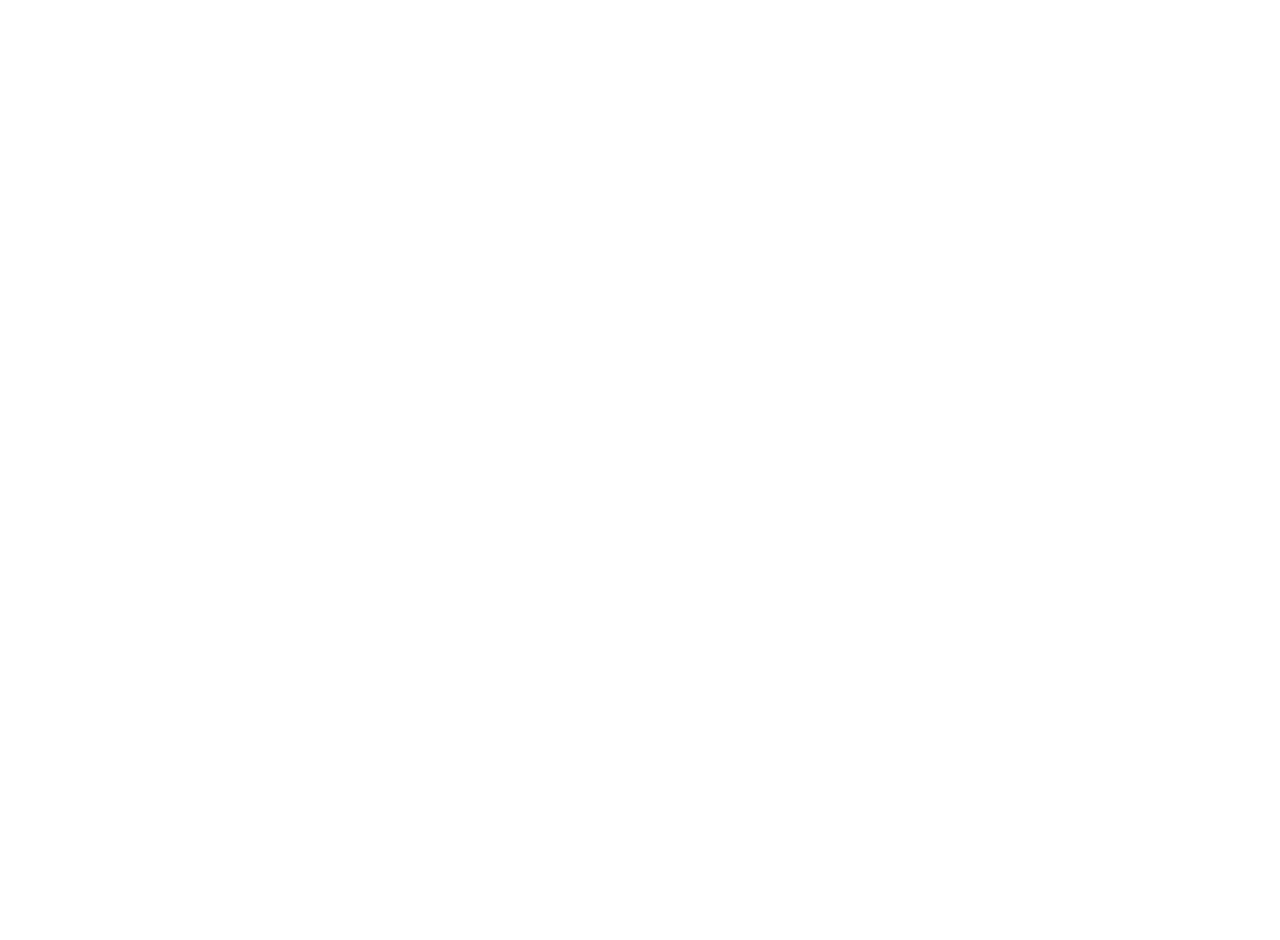
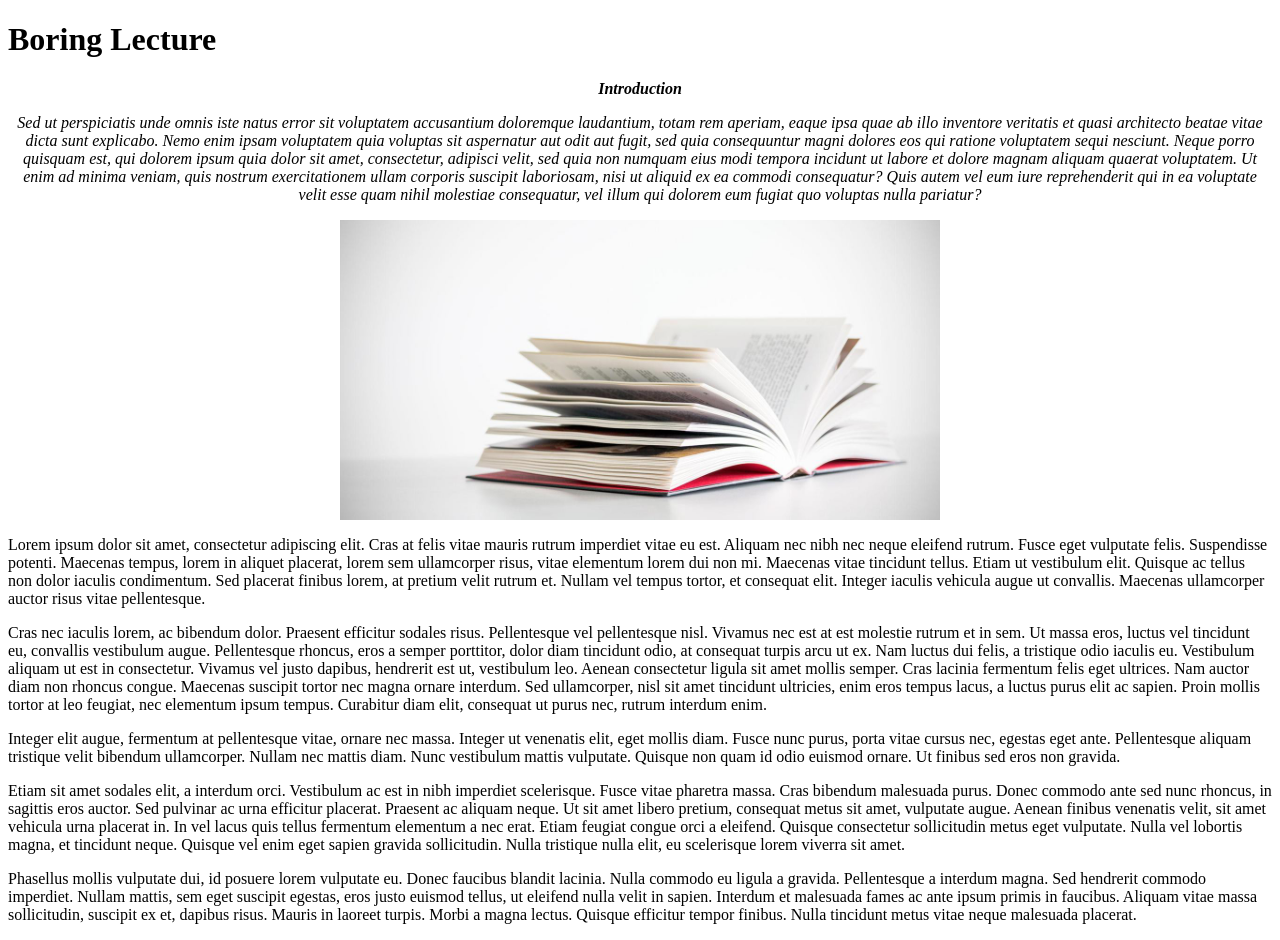
Before and after one commit to PanatdaCatlin/boring-lecture, a plain HTML site: page index.html in a window 1280 px wide. Before the commit the page ends 800 px from the top, so only its background shows below. Drawn offline with Linux system fonts and the light colour scheme.

```diff
--- a/css/styles.css
+++ b/css/styles.css
@@ -0,0 +1,13 @@
+.intro {
+  font-style: italic;
+  text-align: center;
+  font-size: 16px;
+}
+
+img.intro {
+  height: 300px;
+  width: auto;
+  display: block;
+  margin-left: auto;
+  margin-right: auto;
+}
--- a/index.html
+++ b/index.html
@@ -5,6 +5,29 @@
     <title>Boring Lecture</title>
   </head>
   <body>
+    <h1>Boring Lecture</h1>
 
+    <h2 class="intro">Introduction</h2>
+
+    <p class="intro">Sed ut perspiciatis unde omnis iste natus error sit voluptatem accusantium doloremque laudantium, totam rem aperiam, eaque ipsa quae ab illo inventore veritatis et quasi architecto beatae vitae dicta sunt explicabo. Nemo enim ipsam voluptatem quia voluptas sit aspernatur aut odit aut fugit, sed quia consequuntur magni dolores eos qui ratione voluptatem sequi nesciunt. Neque porro quisquam est, qui dolorem ipsum quia dolor sit amet, consectetur, adipisci velit, sed quia non numquam eius modi tempora incidunt ut labore et dolore magnam aliquam quaerat voluptatem. Ut enim ad minima veniam, quis nostrum exercitationem ullam corporis suscipit laboriosam, nisi ut aliquid ex ea commodi consequatur? Quis autem vel eum iure reprehenderit qui in ea voluptate velit esse quam nihil molestiae consequatur, vel illum qui dolorem eum fugiat quo voluptas nulla pariatur?
+    </p>
+
+    <img src="img/book.jpg" alt="a book" class="intro">
+
+
+    <p>Lorem ipsum dolor sit amet, consectetur adipiscing elit. Cras at felis vitae mauris rutrum imperdiet vitae eu est. Aliquam nec nibh nec neque eleifend rutrum. Fusce eget vulputate felis. Suspendisse potenti. Maecenas tempus, lorem in aliquet placerat, lorem sem ullamcorper risus, vitae elementum lorem dui non mi. Maecenas vitae tincidunt tellus. Etiam ut vestibulum elit. Quisque ac tellus non dolor iaculis condimentum. Sed placerat finibus lorem, at pretium velit rutrum et. Nullam vel tempus tortor, et consequat elit. Integer iaculis vehicula augue ut convallis. Maecenas ullamcorper auctor risus vitae pellentesque.
+    </p>
+
+    <p>Cras nec iaculis lorem, ac bibendum dolor. Praesent efficitur sodales risus. Pellentesque vel pellentesque nisl. Vivamus nec est at est molestie rutrum et in sem. Ut massa eros, luctus vel tincidunt eu, convallis vestibulum augue. Pellentesque rhoncus, eros a semper porttitor, dolor diam tincidunt odio, at consequat turpis arcu ut ex. Nam luctus dui felis, a tristique odio iaculis eu. Vestibulum aliquam ut est in consectetur. Vivamus vel justo dapibus, hendrerit est ut, vestibulum leo. Aenean consectetur ligula sit amet mollis semper. Cras lacinia fermentum felis eget ultrices. Nam auctor diam non rhoncus congue. Maecenas suscipit tortor nec magna ornare interdum. Sed ullamcorper, nisl sit amet tincidunt ultricies, enim eros tempus lacus, a luctus purus elit ac sapien. Proin mollis tortor at leo feugiat, nec elementum ipsum tempus. Curabitur diam elit, consequat ut purus nec, rutrum interdum enim.
+    </p>
+
+    <p>Integer elit augue, fermentum at pellentesque vitae, ornare nec massa. Integer ut venenatis elit, eget mollis diam. Fusce nunc purus, porta vitae cursus nec, egestas eget ante. Pellentesque aliquam tristique velit bibendum ullamcorper. Nullam nec mattis diam. Nunc vestibulum mattis vulputate. Quisque non quam id odio euismod ornare. Ut finibus sed eros non gravida.
+    </p>
+
+    <p>Etiam sit amet sodales elit, a interdum orci. Vestibulum ac est in nibh imperdiet scelerisque. Fusce vitae pharetra massa. Cras bibendum malesuada purus. Donec commodo ante sed nunc rhoncus, in sagittis eros auctor. Sed pulvinar ac urna efficitur placerat. Praesent ac aliquam neque. Ut sit amet libero pretium, consequat metus sit amet, vulputate augue. Aenean finibus venenatis velit, sit amet vehicula urna placerat in. In vel lacus quis tellus fermentum elementum a nec erat. Etiam feugiat congue orci a eleifend. Quisque consectetur sollicitudin metus eget vulputate. Nulla vel lobortis magna, et tincidunt neque. Quisque vel enim eget sapien gravida sollicitudin. Nulla tristique nulla elit, eu scelerisque lorem viverra sit amet.
+    </p>
+
+    <p>Phasellus mollis vulputate dui, id posuere lorem vulputate eu. Donec faucibus blandit lacinia. Nulla commodo eu ligula a gravida. Pellentesque a interdum magna. Sed hendrerit commodo imperdiet. Nullam mattis, sem eget suscipit egestas, eros justo euismod tellus, ut eleifend nulla velit in sapien. Interdum et malesuada fames ac ante ipsum primis in faucibus. Aliquam vitae massa sollicitudin, suscipit ex et, dapibus risus. Mauris in laoreet turpis. Morbi a magna lectus. Quisque efficitur tempor finibus. Nulla tincidunt metus vitae neque malesuada placerat.
+    </p>
   </body>
 </html>
```
Also changed, not shown: img/book.jpg (added), 1 other file.
